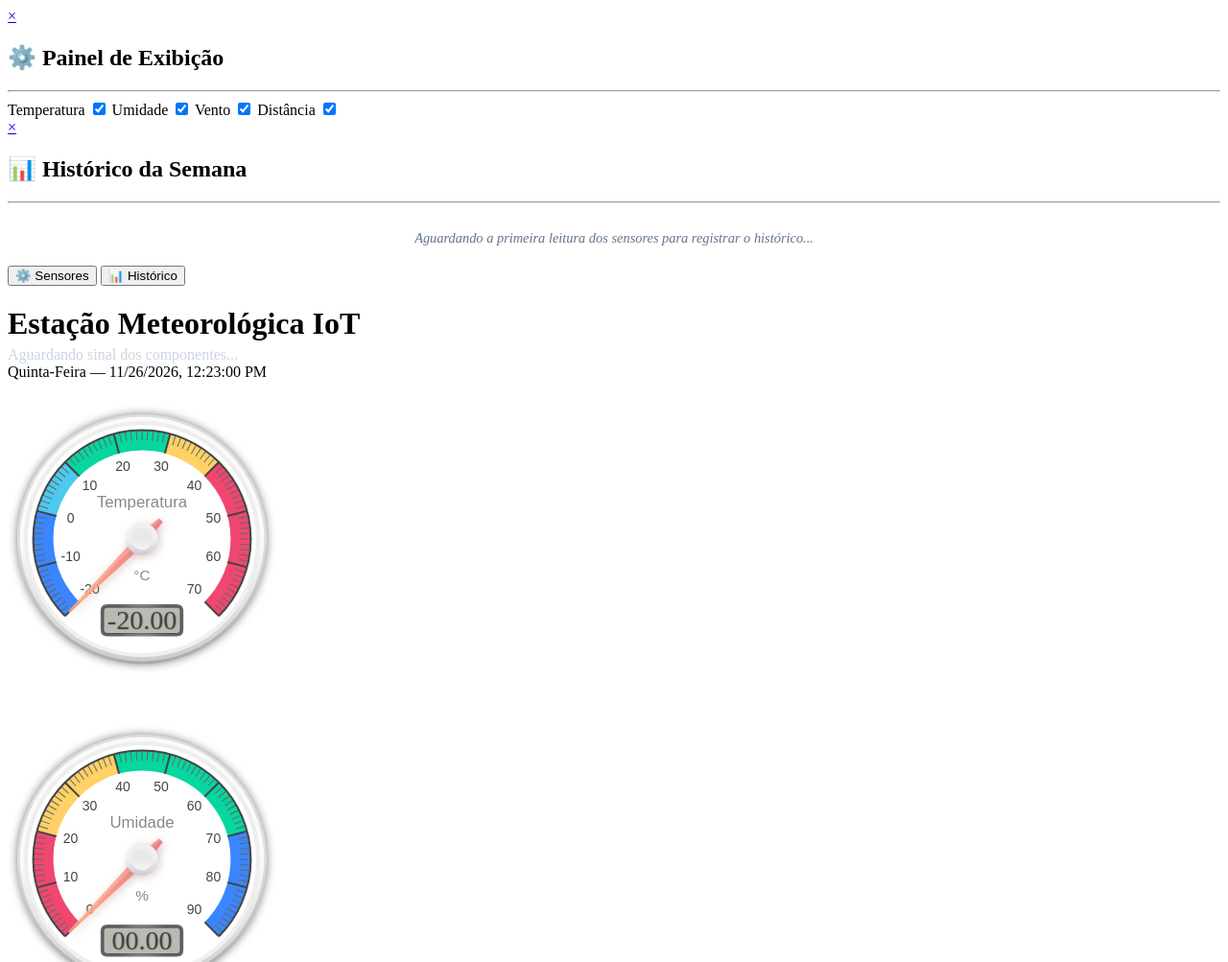
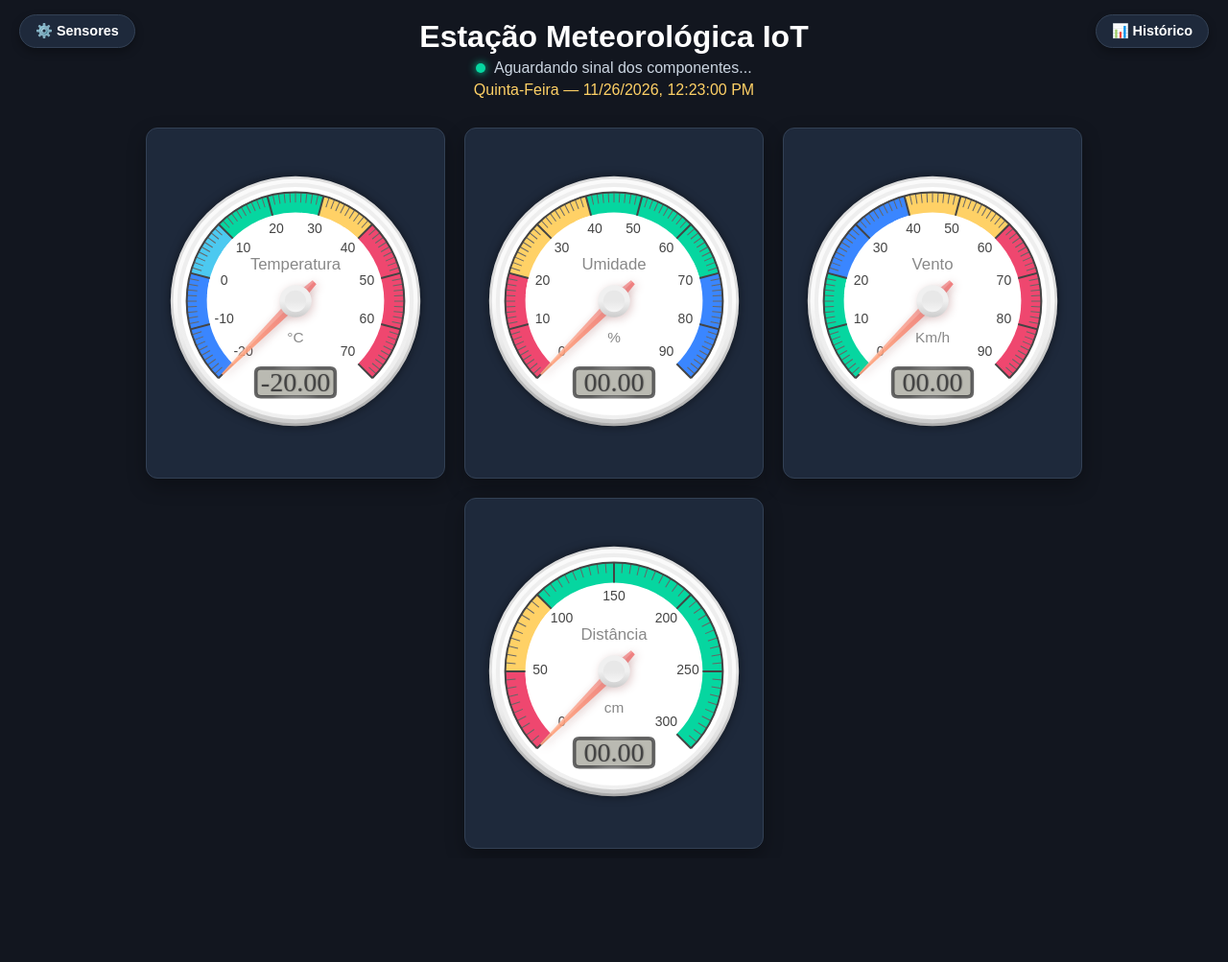
Before and after one commit to EvertonDevsystem/Clima, a plain HTML site: page index.html in a window 1280 px wide. Shown: the top 1003 px of the page at 96% size. After the commit the page ends 895 px from the top, so only its background shows below. Drawn offline with Linux system fonts and the light colour scheme; files that its build step writes are made by us from their sources; no server answers; files whose address does not match are found by name; a web font is replaced by a local one.

Commit message:
Update main.css

```diff
--- a/main.css
+++ b/main.css
@@ -1,45 +1,156 @@
-/* Cards Individuais para os Dias da Semana no Histórico */
-.history-list {
-    padding: 10px 20px;
-    display: flex;
-    flex-direction: column;
-    gap: 12px;
-    max-height: calc(100vh - 120px);
-    overflow-y: auto;
+* {
+    margin: 0;
+    padding: 0;
+    box-sizing: border-box;
 }
 
-.history-day-card {
-    background: rgba(255, 255, 255, 0.04);
-    border: 1px solid rgba(255, 255, 255, 0.06);
-    border-radius: 12px;
-    padding: 14px 16px;
-    transition: transform 0.2s, background 0.2s;
+body {
+    text-align: center;
+    margin: 0;
+    padding: 10px;
+    background-color: #12161f;
+    font-family: Arial, sans-serif;
+    color: #ffffff;
 }
 
-.history-day-card:hover {
-    background: rgba(56, 189, 248, 0.07);
-    border-color: rgba(56, 189, 248, 0.2);
-    transform: translateX(4px);
+/* --- Menus Laterais (Sidebars) --- */
+.sidebar {
+    height: 100%;
+    width: 0;
+    position: fixed;
+    z-index: 1000;
+    top: 0;
+    background-color: #1a2234;
+    overflow-x: hidden;
+    transition: 0.3s ease;
+    padding-top: 60px;
+    box-shadow: 0 0 20px rgba(0,0,0,0.6);
 }
 
-.history-day-title {
-    font-size: 0.95rem;
-    font-weight: 600;
-    color: #38bdf8;
-    margin-bottom: 6px;
+.sidebar-left {
+    left: 0;
 }
 
-.history-day-metrics {
-    display: flex;
-    justify-content: space-between;
-    font-size: 0.88rem;
-    color: #cbd5e1;
+.sidebar-right {
+    right: 0;
 }
 
-.history-placeholder {
-    color: #64748b;
-    font-style: italic;
+.sidebar h2 {
+    font-size: 1.2rem;
+    padding: 0 20px;
+    margin-bottom: 15px;
+}
+
+.menu-divider {
+    border-color: #334155;
+    margin: 0 20px 20px 20px;
+}
+
+.close-btn {
+    position: absolute;
+    top: 15px;
+    right: 20px;
+    font-size: 30px;
+    color: #fff;
+    text-decoration: none;
+}
+.close-btn:hover {
+    color: #ef476f;
+}
+
+/* --- Estilo Moderno para os Switches (Alternadores) --- */
+.switch-group {
+    display: flex;
+    align-items: center;
+    justify-content: space-between;
+    padding: 10px 20px;
+    color: #e2e8f0;
+    font-size: 0.95rem;
+    cursor: pointer;
+    user-select: none;
+}
+
+.switch-group:hover {
+    background-color: rgba(255, 255, 255, 0.05);
+}
+
+.switch-group input {
+    cursor: pointer;
+    width: 40px;
+    height: 20px;
+    accent-color: #3a86ff;
+}
+
+/* --- Botões Superiores Estilizados --- */
+.top-btn {
+    position: absolute;
+    top: 15px;
+    z-index: 100;
+    background-color: #1e293b;
+    color: #fff;
+    border: 1px solid #334155;
+    padding: 8px 16px;
+    border-radius: 20px;
+    cursor: pointer;
+    font-weight: 600;
     font-size: 0.9rem;
-    padding: 20px 10px;
-    text-align: center;
+    box-shadow: 0 4px 10px rgba(0,0,0,0.3);
+    transition: all 0.2s ease;
 }
+
+.top-btn:hover {
+    background-color: #334155;
+    transform: translateY(-2px);
+}
+
+.btn-left {
+    left: 20px;
+}
+
+.btn-right {
+    right: 20px;
+}
+
+/* --- Cabeçalho e Grid dos Medidores --- */
+.header-container {
+    margin-top: 10px;
+    margin-bottom: 30px;
+}
+
+.status-dot {
+    height: 10px;
+    width: 10px;
+    background-color: #06d6a0;
+    border-radius: 50%;
+    display: inline-block;
+    margin-right: 5px;
+    box-shadow: 0 0 8px #06d6a0;
+}
+
+.date-badge {
+    font-size: 1rem;
+    color: #ffd166;
+    margin-top: 5px;
+}
+
+.dashboard-grid {
+    display: flex;
+    flex-wrap: wrap;
+    justify-content: center;
+    gap: 20px;
+    max-width: 1300px;
+    margin: 0 auto;
+}
+
+.card {
+    background-color: #1e293b;
+    border: 1px solid #334155;
+    border-radius: 12px;
+    padding: 15px;
+    box-shadow: 0 8px 20px rgba(0,0,0,0.3);
+    transition: all 0.3s ease;
+}
+
+.card:hover {
+    transform: translateY(-3px);
+}
```
